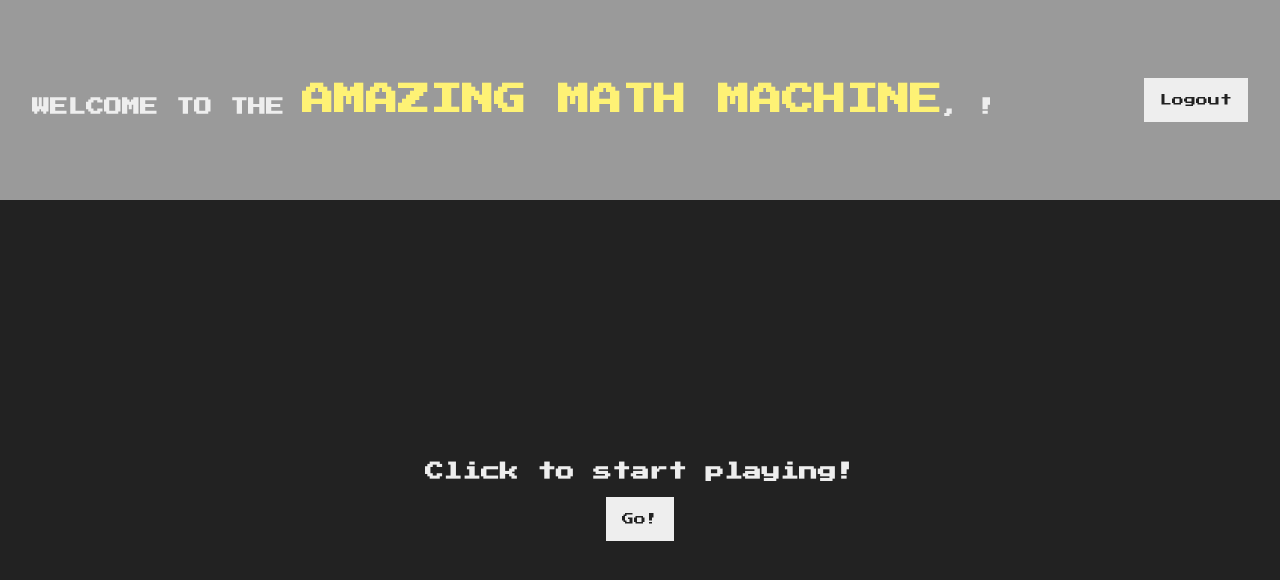
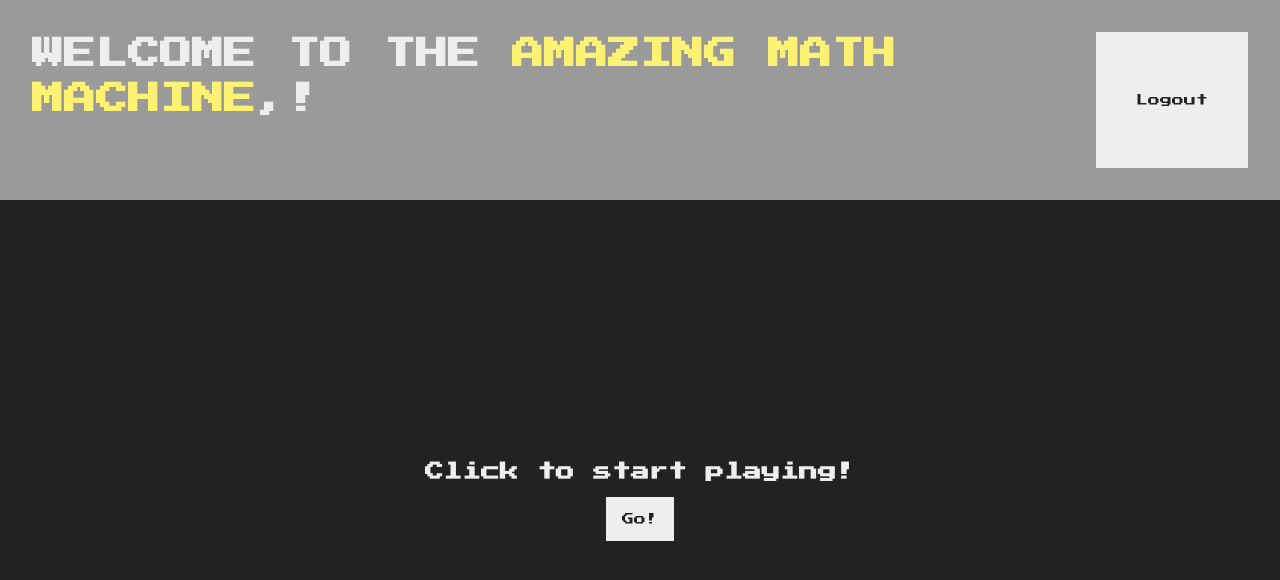
Before and after one commit to jonlld/the-amazing-math-machine, a React (Create React App) app: page / in a window 1280 px wide. Shown: the top 580 px of the page. Built offline with nearby package versions, Linux system fonts and the light colour scheme.

Commit message:
Use grid for header

```diff
--- a/src/Game/Game.tsx
+++ b/src/Game/Game.tsx
@@ -97,8 +97,8 @@ function Game({
   return (
     <section ref={startContainerRef} className="game-container hidden">
       <header className="game-header">
-        <h1 className="game-header__message">
-          Welcome To The <span>Amazing Math Machine</span>,{" "}
+        <h1 className="game-header--message">
+          Welcome To The <span>Amazing Math Machine</span>,
           <span className="username">{username}</span>!
         </h1>
         <button className="btn" onClick={onLogOut}>
--- a/src/index.css
+++ b/src/index.css
@@ -78,13 +78,18 @@ span.username {
 /* HEADER */
 .game-header {
   background-color: rgb(154, 154, 154);
-  display: flex;
+  display: grid;
+  grid-template-columns: 7fr 1fr;
+  /* display: flex;
   align-items: center;
-  justify-content: space-between;
+  justify-content: space-between; */
   text-transform: uppercase;
-  font-size: 12px;
   padding: 32px;
   height: 25vh;
+}
+
+.game-header--message {
+  font-size: 32px;
   color: #eee;
 }
 
@@ -166,13 +171,15 @@ span.username {
 /* *********** GAME - GAME OVER WINDOW *********** */
 
 .game-over--heading {
+  text-transform: uppercase;
   font-size: 36px;
   color: rgb(208, 94, 113);
-  margin-bottom: 32px;
+  margin-bottom: 64px;
 }
 
 .game-over--score {
-  margin-bottom: 38px;
+  text-transform: uppercase;
+  margin-bottom: 64px;
 }
 
 /* *********** UI CLASSES *********** */
```
